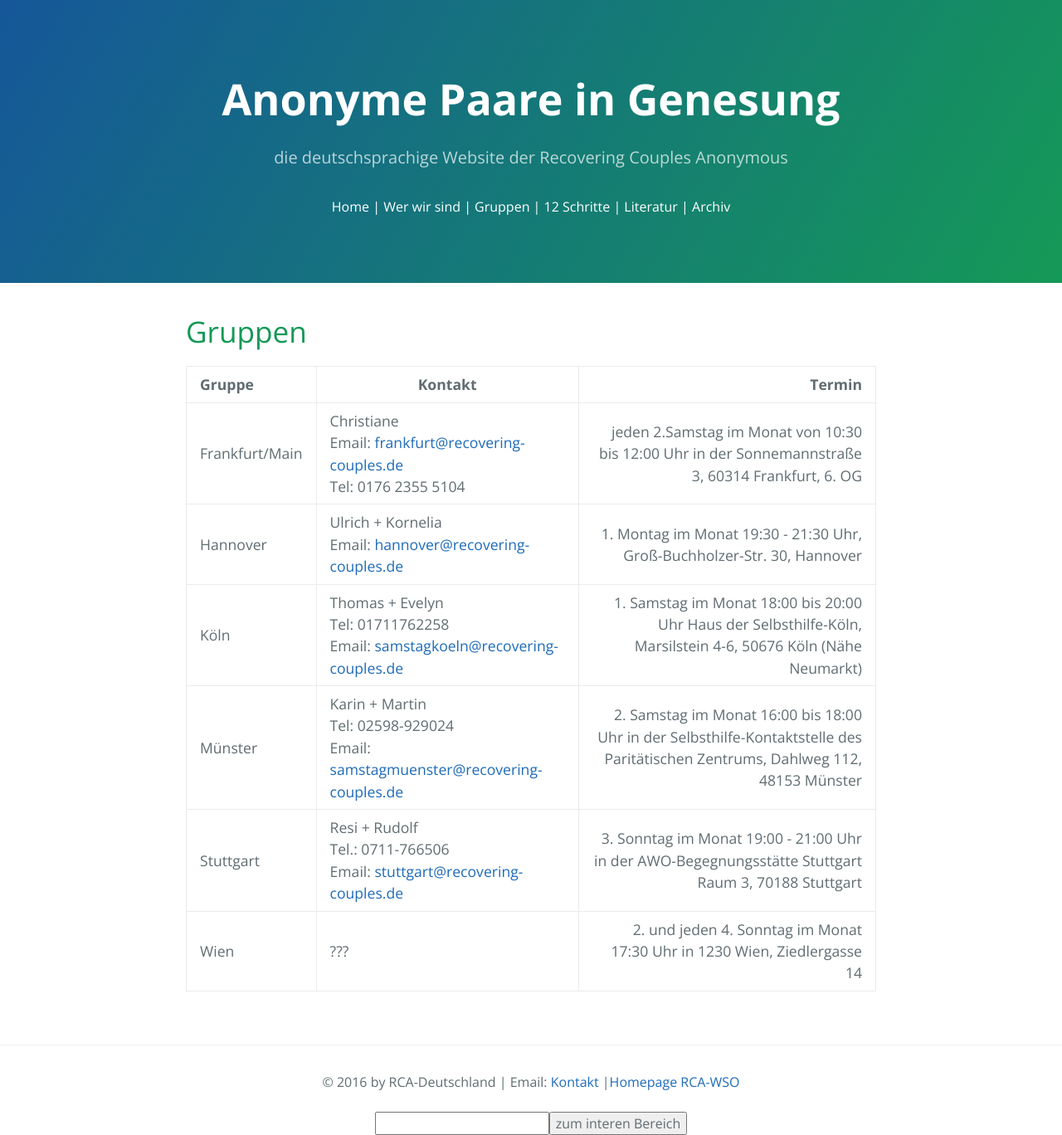
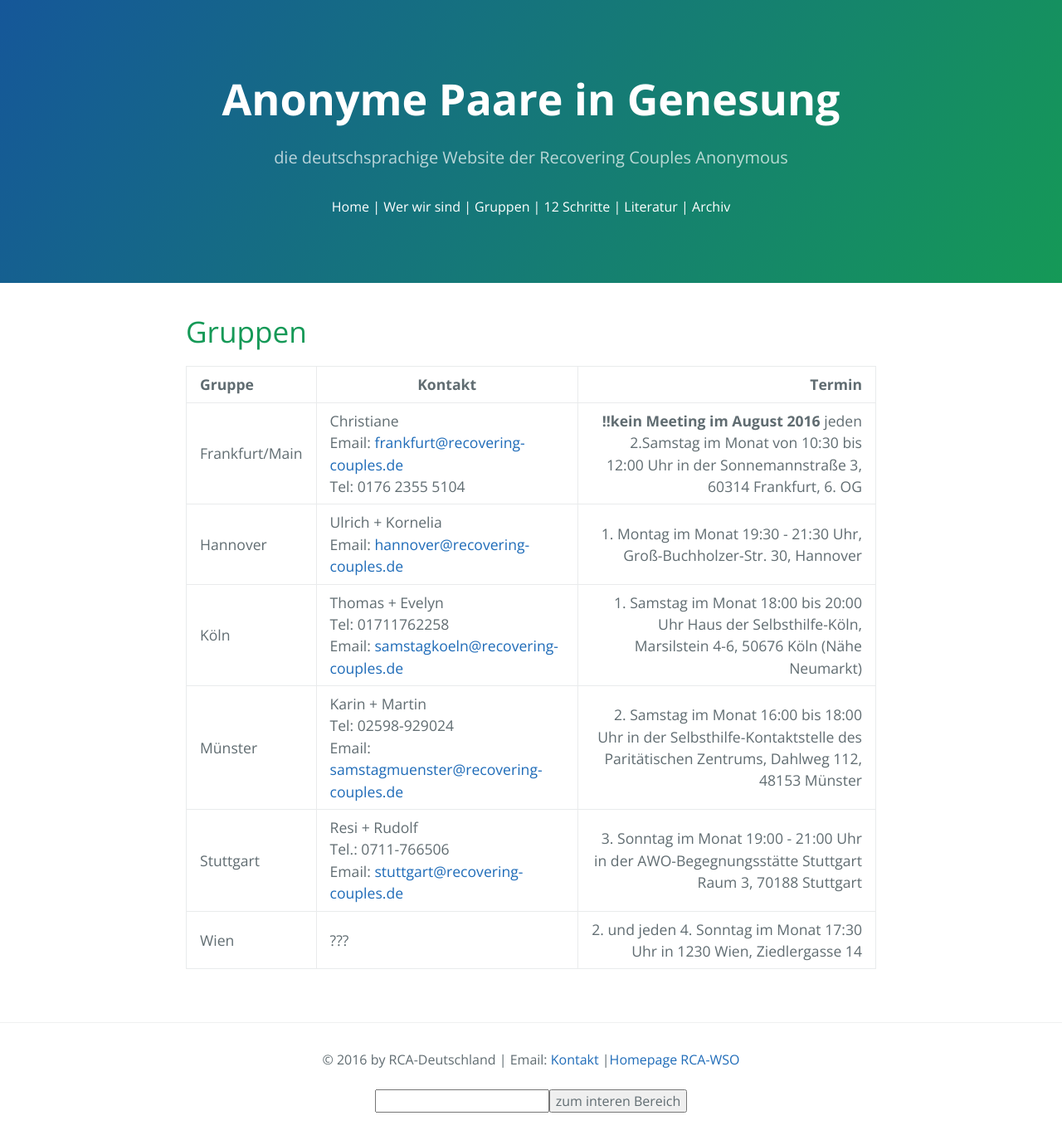
Before and after one commit to rcadeutschland/rcadeutschland.github.io, a Jekyll site: the page built from Gruppen.MD, in a window 1280 px wide. Shown: the whole page at 83% size. Built offline with Jekyll 4.4.1, drawn with Linux system fonts in a browser that asks for light colours; nearby versions of some CDN libraries; after the commit the page ends 1341 px from its top, so only the background shows below that.

Commit message:
Update Gruppen.MD

```diff
--- a/Gruppen.MD
+++ b/Gruppen.MD
@@ -6,7 +6,7 @@
 
 | Gruppe | Kontakt | Termin                       |
 |:------ | ------- | ---------------------------: |
-| Frankfurt/Main | Christiane<br>Email: <frankfurt@recovering-couples.de><br>Tel: 0176 2355 5104 | jeden 2.Samstag im Monat  von 10:30 bis 12:00 Uhr  in der Sonnemannstraße 3, 60314 Frankfurt, 6. OG |
+| Frankfurt/Main | Christiane<br>Email: <frankfurt@recovering-couples.de><br>Tel: 0176 2355 5104 | **!!kein Meeting im August 2016** jeden 2.Samstag im Monat  von 10:30 bis 12:00 Uhr  in der Sonnemannstraße 3, 60314 Frankfurt, 6. OG |
 | Hannover | Ulrich + Kornelia<br>Email: <hannover@recovering-couples.de> | 1. Montag im Monat 19:30 - 21:30 Uhr,  Groß-Buchholzer-Str. 30, Hannover |
 | Köln | Thomas + Evelyn<br>Tel: 01711762258<br>Email: <samstagkoeln@recovering-couples.de> | 1. Samstag im Monat 18:00 bis 20:00 Uhr Haus der Selbsthilfe-Köln, Marsilstein 4-6, 50676 Köln (Nähe Neumarkt) |
 | Münster | Karin + Martin<br>Tel: 02598-929024<br>Email: <samstagmuenster@recovering-couples.de> | 2. Samstag im Monat 16:00 bis 18:00 Uhr  in der Selbsthilfe-Kontaktstelle des Paritätischen Zentrums, Dahlweg 112, 48153 Münster |
```
